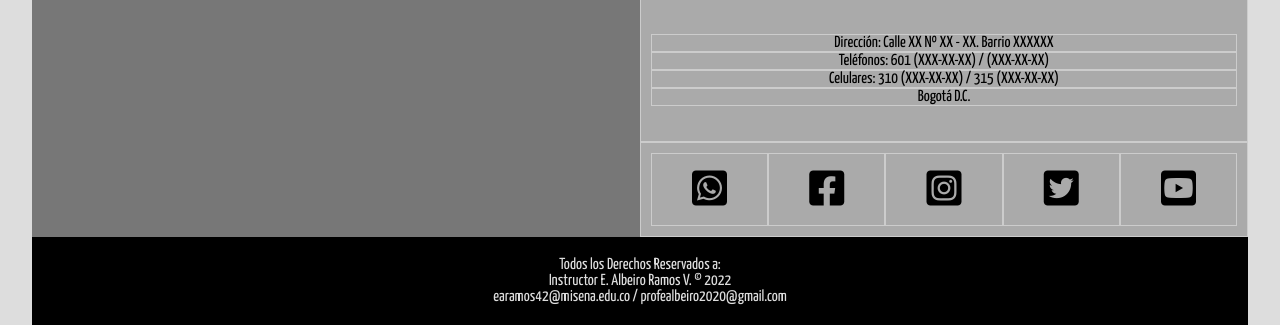
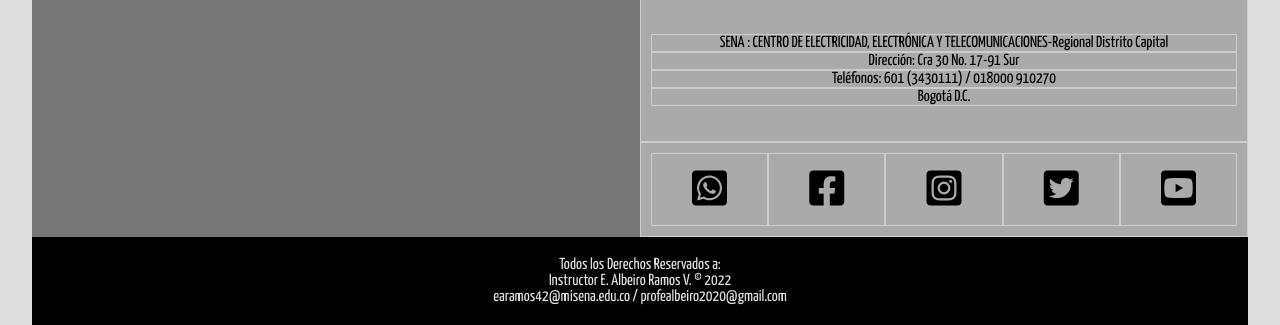
Before and after one commit to diego43372/adsi_n-2395871_g3, a PHP site: page / in a window 1280 px wide. Shown: the part 2743-3068 px from the top of the page. Run offline with PHP 8.4, Linux system fonts and the light colour scheme.

```diff
--- a/assets/css/styles-mod-flexbox.css
+++ b/assets/css/styles-mod-flexbox.css
@@ -295,6 +295,7 @@ header{
 }
 .contactenos .parrafo p{
 	flex: none;
+	text-align: center;
 }
 /* Pie de página */
 footer{
--- a/views/business/index.view.php
+++ b/views/business/index.view.php
@@ -139,9 +139,9 @@
 				</div>
 				<div class="cont-fila-abj color-gris-claro">
 					<div class="borde parrafo">
-						<p class="borde">Dirección: Calle XX Nº XX - XX. Barrio XXXXXX</p>
-						<p class="borde">Teléfonos: 601 (XXX-XX-XX) / (XXX-XX-XX)</p>
-						<p class="borde">Celulares: 310 (XXX-XX-XX) / 315 (XXX-XX-XX)</p>
+						<p class="borde">SENA : CENTRO DE ELECTRICIDAD, ELECTRÓNICA Y TELECOMUNICACIONES-Regional Distrito Capital</p>
+						<p class="borde">Dirección: Cra 30 No. 17-91 Sur</p>
+						<p class="borde">Teléfonos: 601 (3430111) /  018000 910270</p>
 						<p class="borde">Bogotá D.C.</p>
 					</div>
 					<div class="borde social-media">
```
